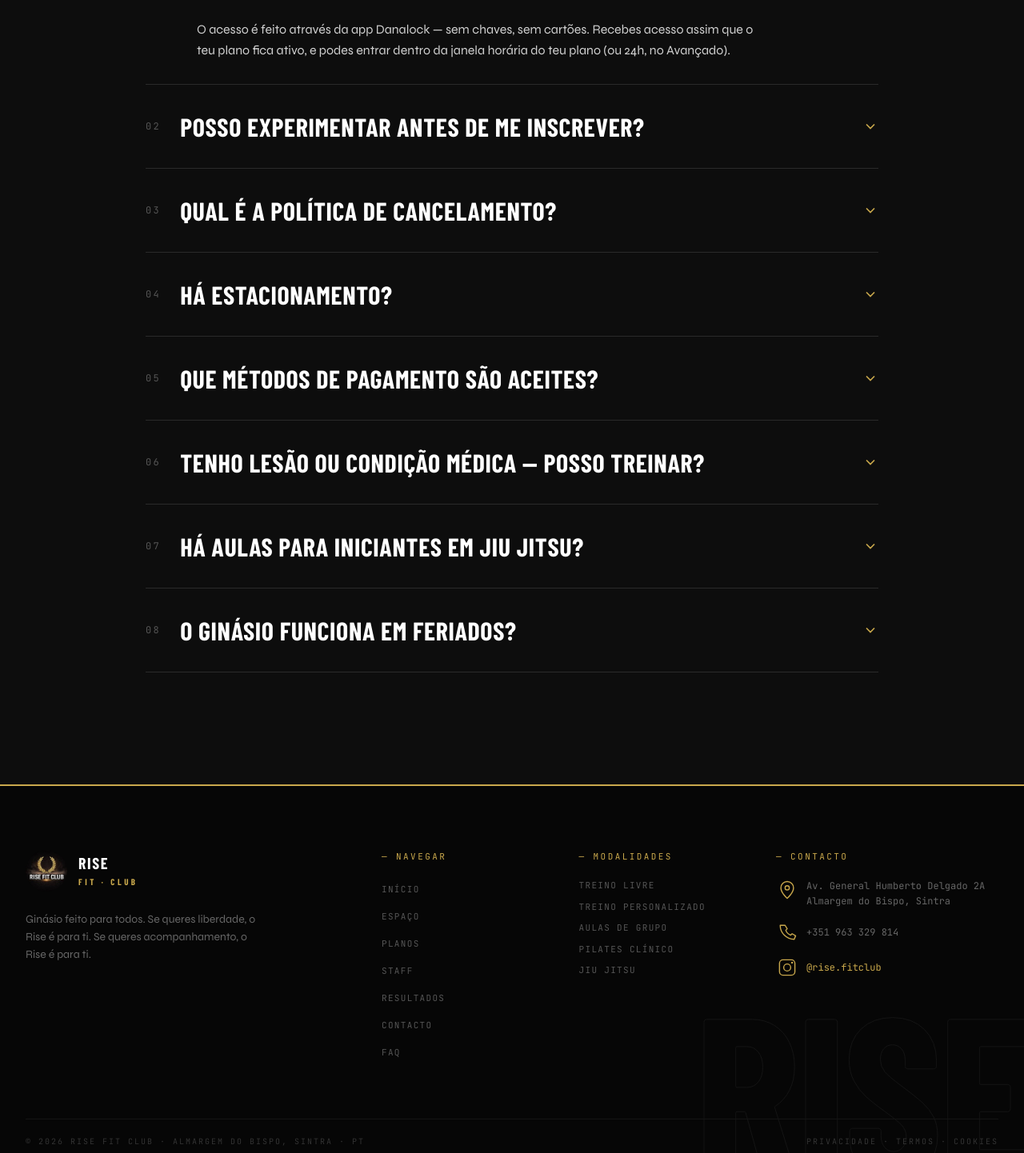
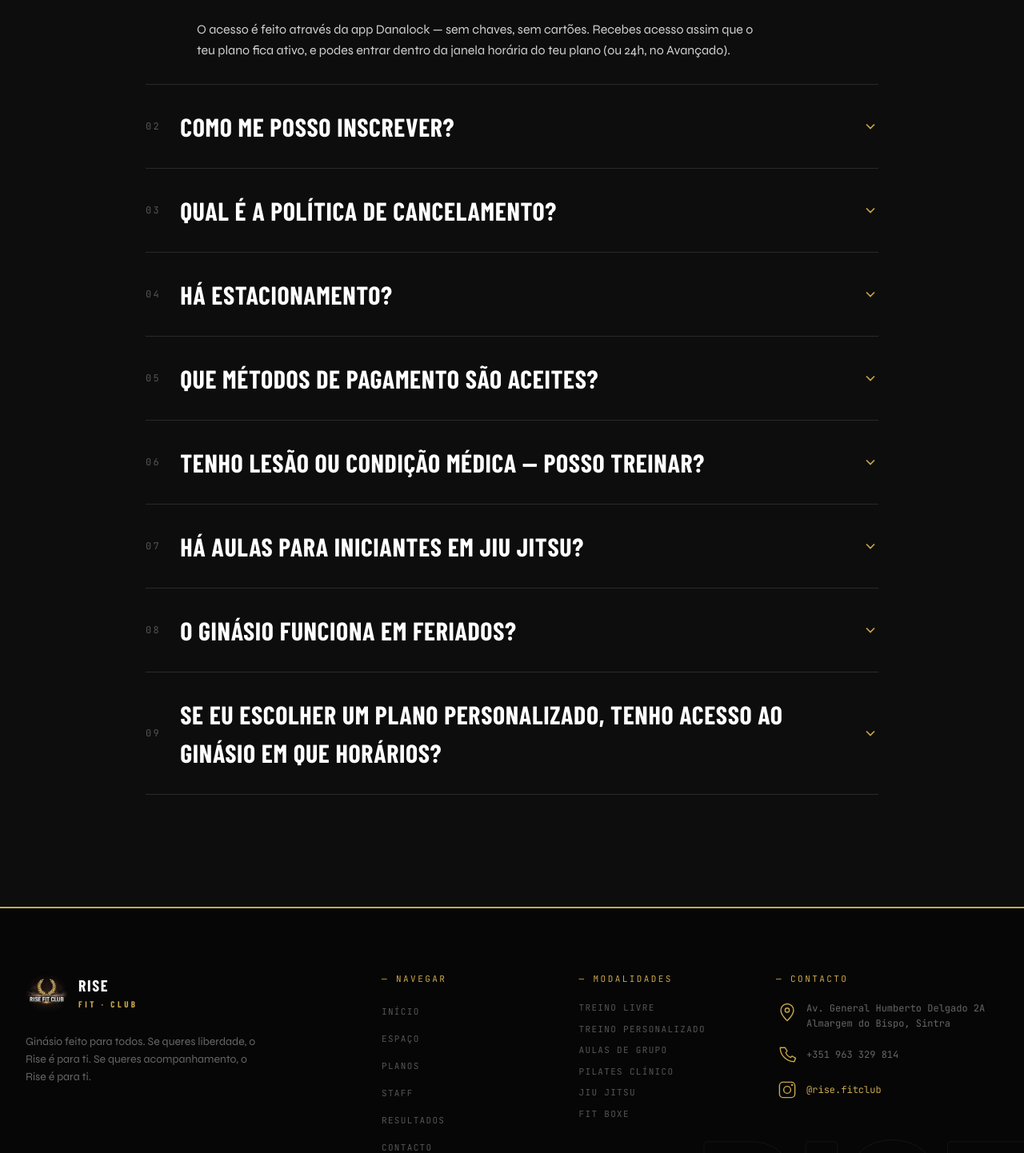
Before and after one commit to FranciscoPontes123/rise-fit-club, a Next.js app: page /faq in a window 1280 px wide. Shown: the part 440-1882 px from the top of the page at 80% size. Built offline with nearby package versions, Linux system fonts and the light colour scheme; a web font is replaced by a local one.

Commit message:
footer: add Fit Boxe; faqs: update all answers, add inscription and PT access questions

```diff
--- a/components/Footer.tsx
+++ b/components/Footer.tsx
@@ -130,6 +130,7 @@ export default function Footer() {
               <li>Aulas de Grupo</li>
               <li>Pilates Clínico</li>
               <li>Jiu Jitsu</li>
+              <li>Fit Boxe</li>
             </ul>
           </div>
 
--- a/data/faqs.ts
+++ b/data/faqs.ts
@@ -4,31 +4,35 @@ export const FAQS = [
     a: 'O acesso é feito através da app Danalock — sem chaves, sem cartões. Recebes acesso assim que o teu plano fica ativo, e podes entrar dentro da janela horária do teu plano (ou 24h, no Avançado).',
   },
   {
-    q: 'Posso experimentar antes de me inscrever?',
-    a: 'Sim. Oferecemos uma aula experimental gratuita em qualquer modalidade, e um drop-in pago para o piso principal. Diz-nos no formulário de contacto qual te interessa.',
+    q: 'Como me posso inscrever?',
+    a: 'Entra em contacto connosco, ou escreve no nosso formulário as tuas informações, e a nossa equipa vai falar contigo. No Rise Fit Club, marcamos uma avaliação inicial gratuita para todos os membros, para entender as necessidades de cada um e fornecer um serviço à medida.',
   },
   {
     q: 'Qual é a política de cancelamento?',
-    a: 'Sem fidelização anual. Pedido de cancelamento com 30 dias de aviso, feito diretamente com a equipa. Sem multas, sem letras pequenas.',
+    a: 'Sem fidelização anual. Pedimos que o pedido de cancelamento seja efetuado até ao dia 8 de cada mês, por questões de contabilidade.',
   },
   {
     q: 'Há estacionamento?',
-    a: 'Sim — estacionamento gratuito à porta, com lugares dedicados a membros. Mais lugares na rua paralela, sem parquímetro.',
+    a: 'O Rise Fit Club não tem estacionamento exclusivo, porém encontra-se numa rua principal com muitos lugares de estacionamento gratuitos.',
   },
   {
     q: 'Que métodos de pagamento são aceites?',
-    a: 'Débito direto SEPA, MB Way, Multibanco e cartão. Mensalidade cobrada no dia 1 de cada mês. Empresas: contacta-nos para faturação separada.',
+    a: 'Transferência Bancária, MBWay ou Numerário.',
   },
   {
     q: 'Tenho lesão ou condição médica — posso treinar?',
-    a: 'Provavelmente sim. Marca uma avaliação inicial gratuita com o André ou a Sofia (pilates clínico) — vamos perceber o quadro e desenhar um caminho seguro.',
+    a: 'Para condições físicas específicas, fazemos um plano adaptado na avaliação inicial gratuita, para garantir um treino em segurança.',
   },
   {
     q: 'Há aulas para iniciantes em jiu jitsu?',
-    a: 'Sim. O Bruno tem um programa específico para faixas brancas e iniciantes, com técnica e adaptação progressiva ao tatami. Sem rolar à força no primeiro dia.',
+    a: 'Sim. Tanto o Jiu-Jitsu como todas as modalidades de grupo são universais a todos os níveis de experiência.',
   },
   {
     q: 'O ginásio funciona em feriados?',
     a: 'Sim — os planos Intermédio e Avançado incluem feriados. O plano Base segue o horário regular (Seg–Sex / Sáb), e fica fechado em feriados nacionais.',
   },
+  {
+    q: 'Se eu escolher um plano personalizado, tenho acesso ao ginásio em que horários?',
+    a: 'Ao escolher um dos planos personalizados, é-lhe associado ainda o plano avançado, tendo assim acesso ao ginásio 24/7, mesmo em feriados.',
+  },
 ];
```
